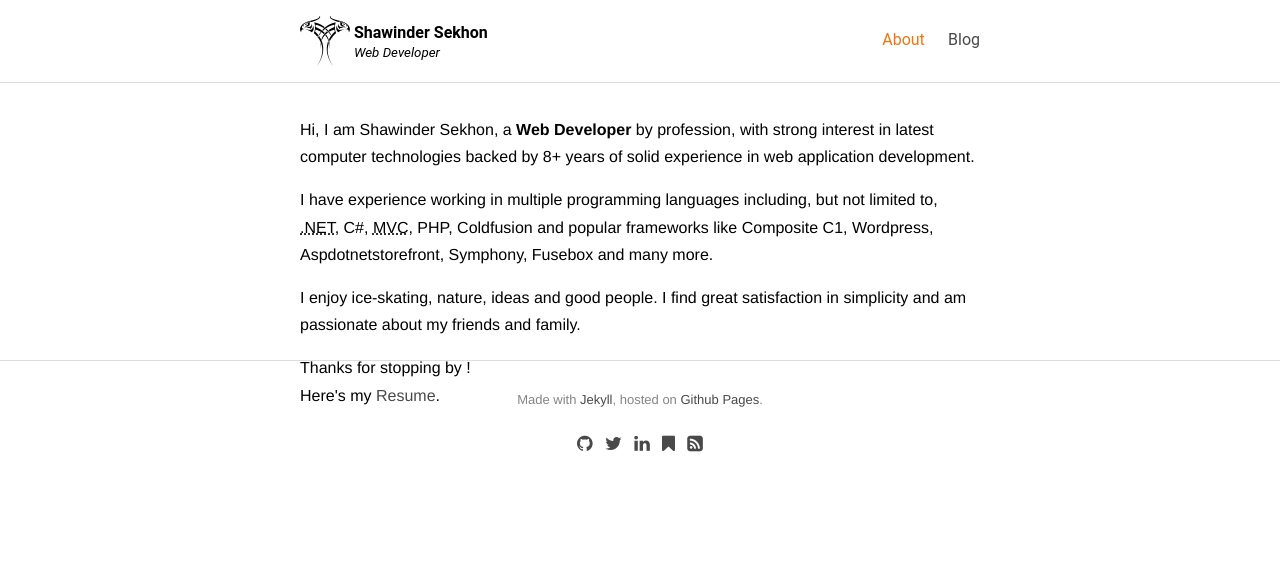
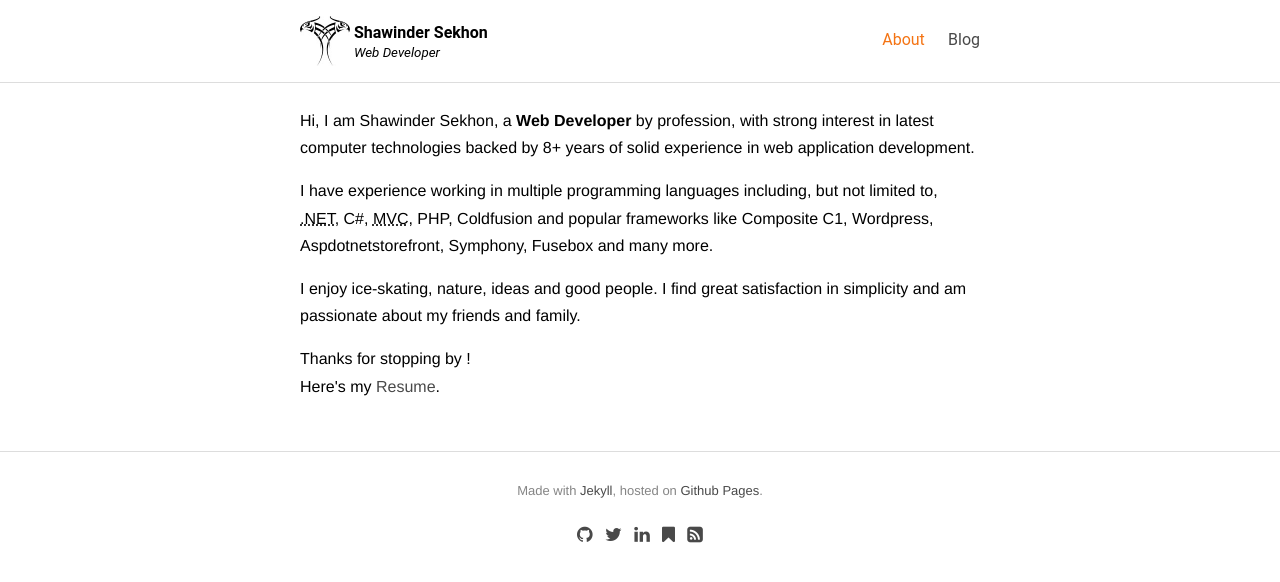
Before and after one commit to shawinder/shawinder.github.io, a Jekyll site: the page built from index.html, in a window 1280 px wide. Shown: the top 582 px of the page. Built offline with Jekyll 4.4.1, drawn with Linux system fonts in a browser that asks for light colours; nearby versions of some CDN libraries.

Commit message:
Update site.css

```diff
--- a/css/site.css
+++ b/css/site.css
@@ -149,18 +149,6 @@
 @media(max-width: 400px) {
   .header-container .contact {
     display: none;
-  }
-}
-
-.container{
-  position: relative;
-  top: 100px;
-}
-
-@media(max-width: 667px) {
-  .container {
-    position: relative;
-    top: 200px;
   }
 }
 
@@ -351,10 +339,6 @@
   padding: 1em 0;
   border-bottom: 1px solid #ddd;
   margin-bottom: 1.5em;
-
-  position: fixed;
-  width: 100%;
-  top:0px;
 }
 
 header a {
```
